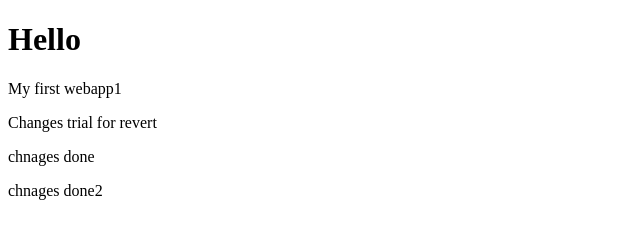
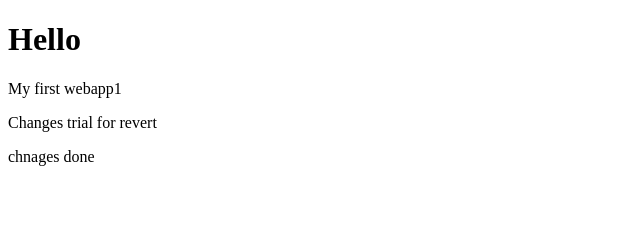
Before and after one commit to srishtikumari14/TestUpload, a plain HTML site: page Index.html in a window 1280 px wide. Shown: the whole page, without its empty margins (0-640 px from the left). Drawn offline with Linux system fonts and the light colour scheme.

Commit message:
Revert "stage 2"
This reverts commit 5952a7aa4b5c2cd8fcabf5d898fbf3ede912335c.

```diff
--- a/Index.html
+++ b/Index.html
@@ -11,6 +11,5 @@
     <p>My first webapp1</p>
      <p>Changes trial for revert</p>
      <p>chnages done</p>
-     <p>chnages done2</p>
 </body>
 </html>
```
